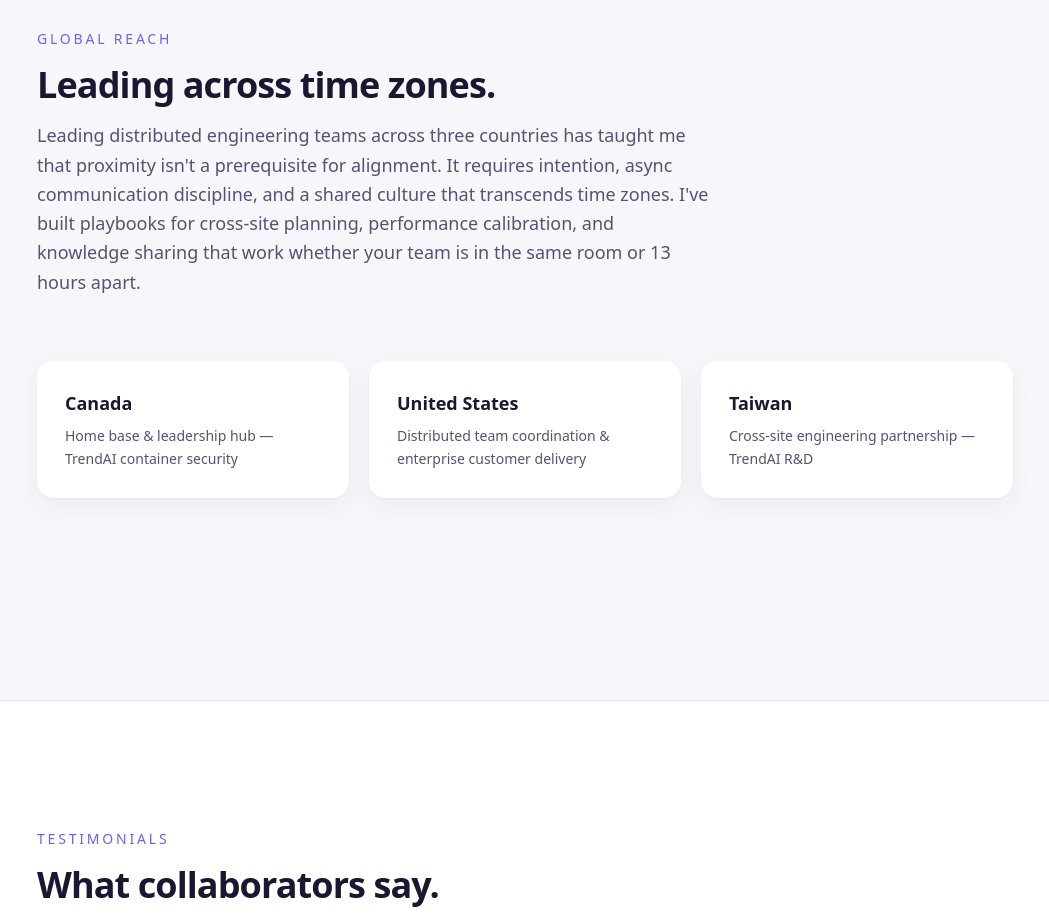
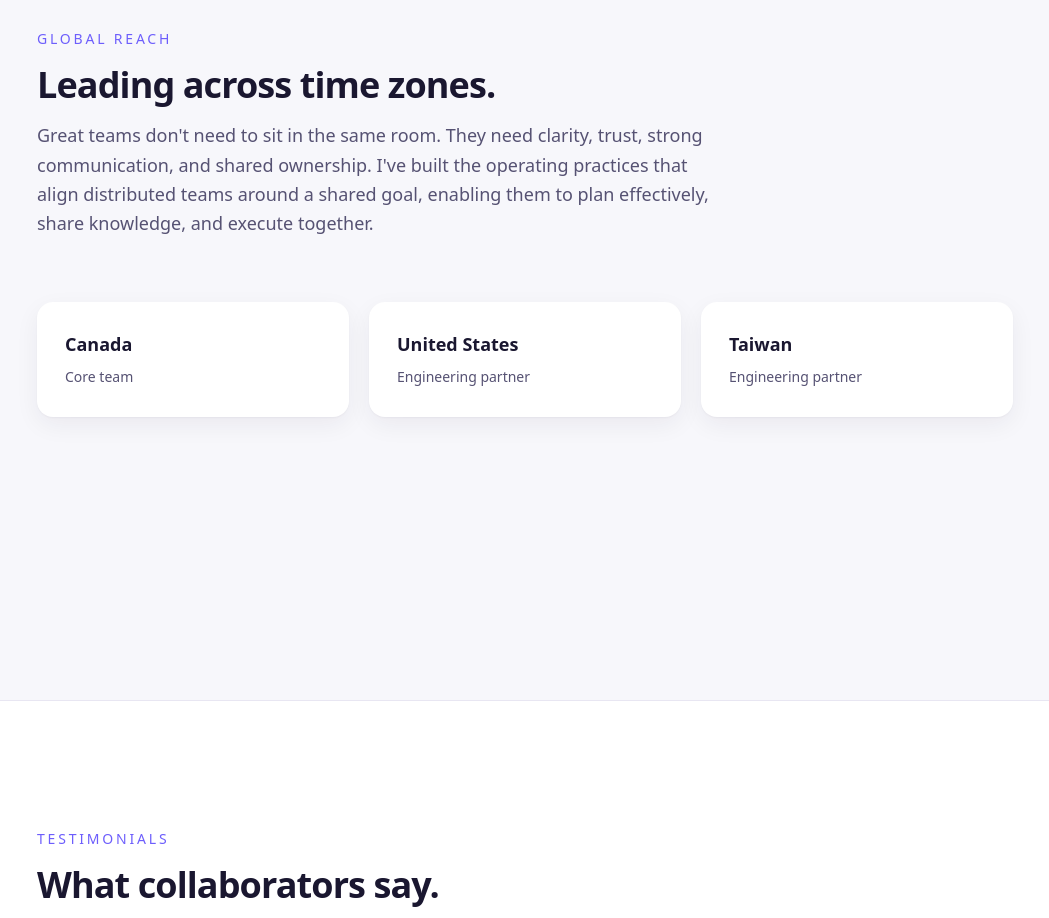
Before and after one commit to AnupriyaSaxenas/Portfolio, a React (Vite) app: page / in a window 1280 px wide. Shown: the part 6880-7798 px from the top of the page, without its empty margins (115-1164 px from the left). Built offline with nearby package versions, Linux system fonts and the light colour scheme.

Commit message:
Update global.ts

```diff
--- a/src/data/global.ts
+++ b/src/data/global.ts
@@ -2,20 +2,20 @@ import type { GlobalRegion } from './types';
 
 export const globalReach = {
   headline: 'Leading across time zones.',
-  body: 'Leading distributed engineering teams across three countries has taught me that proximity isn\'t a prerequisite for alignment. It requires intention, async communication discipline, and a shared culture that transcends time zones. I\'ve built playbooks for cross-site planning, performance calibration, and knowledge sharing that work whether your team is in the same room or 13 hours apart.',
+  body: 'Great teams don\'t need to sit in the same room. They need clarity, trust, strong communication, and shared ownership. I\'ve built the operating practices that align distributed teams around a shared goal, enabling them to plan effectively, share knowledge, and execute together.',
 };
 
 export const regions: GlobalRegion[] = [
   {
     name: 'Canada',
-    context: 'Home base & leadership hub — TrendAI container security',
+    context: 'Core team',
   },
   {
     name: 'United States',
-    context: 'Distributed team coordination & enterprise customer delivery',
+    context: 'Engineering partner',
   },
   {
     name: 'Taiwan',
-    context: 'Cross-site engineering partnership — TrendAI R&D',
+    context: 'Engineering partner',
   },
 ];
```
